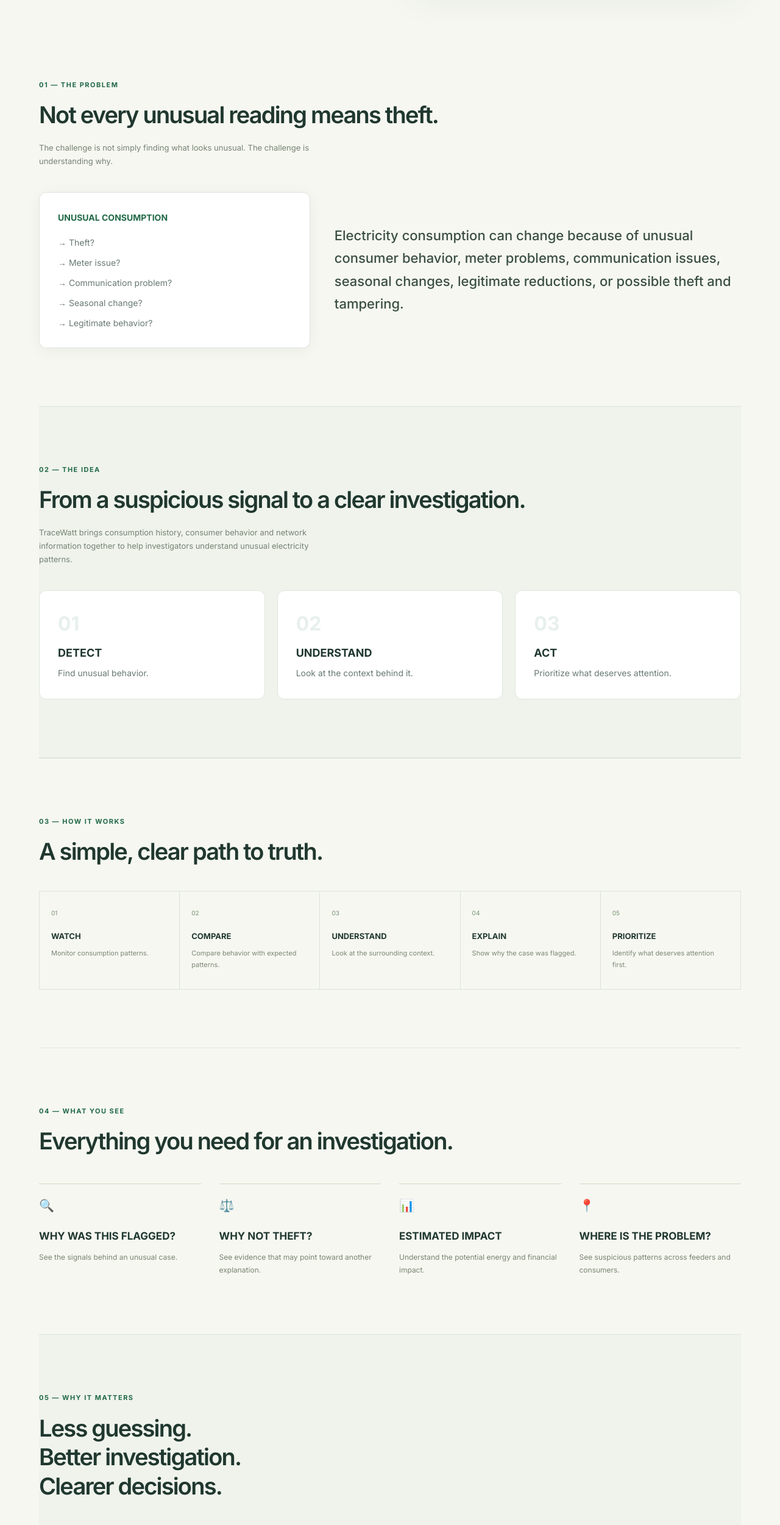
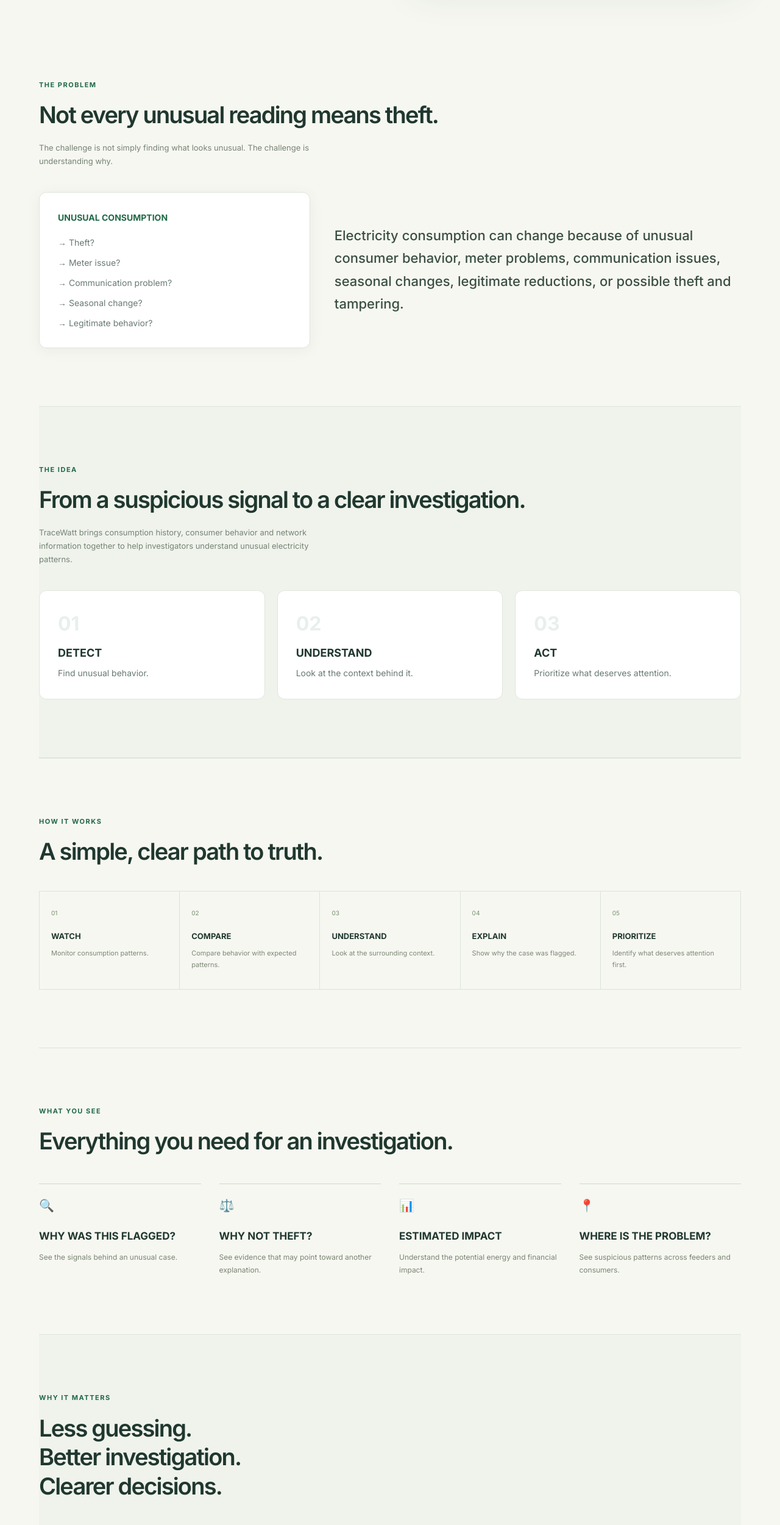
Before and after one commit to Puneethteja/TraceWatt, a React (Vite) app in the folder dashboard/: page / in a window 1280 px wide. Shown: the part 780-3281 px from the top of the page at 61% size. Built offline with nearby package versions, Linux system fonts and the light colour scheme.

Commit message:
style: remove numbering from landing page headings

```diff
--- a/dashboard/src/pages/Landing.jsx
+++ b/dashboard/src/pages/Landing.jsx
@@ -62,7 +62,7 @@ export default function Landing() {
         {/* 01 THE PROBLEM */}
         <section className="landing-section">
           <div className="section-intro">
-            <div className="eyebrow">01 — THE PROBLEM</div>
+            <div className="eyebrow">THE PROBLEM</div>
             <h2>Not every unusual reading means theft.</h2>
             <p>
               The challenge is not simply finding what looks unusual. The challenge is understanding why.
@@ -88,7 +88,7 @@ export default function Landing() {
         {/* 02 THE IDEA */}
         <section className="landing-section gray-bg">
           <div className="section-intro">
-            <div className="eyebrow">02 — THE IDEA</div>
+            <div className="eyebrow">THE IDEA</div>
             <h2>From a suspicious signal to a clear investigation.</h2>
             <p>
               TraceWatt brings consumption history, consumer behavior and network information together to help investigators understand unusual electricity patterns.
@@ -116,7 +116,7 @@ export default function Landing() {
         {/* 03 HOW IT WORKS */}
         <section id="how-it-works" className="landing-section workflow-section">
           <div className="section-intro">
-            <div className="eyebrow">03 — HOW IT WORKS</div>
+            <div className="eyebrow">HOW IT WORKS</div>
             <h2>A simple, clear path to truth.</h2>
           </div>
           <div className="workflow workflow-new">
@@ -131,7 +131,7 @@ export default function Landing() {
         {/* 04 WHAT YOU SEE */}
         <section className="landing-section">
           <div className="section-intro">
-            <div className="eyebrow">04 — WHAT YOU SEE</div>
+            <div className="eyebrow">WHAT YOU SEE</div>
             <h2>Everything you need for an investigation.</h2>
           </div>
           <div className="explain-grid">
@@ -161,7 +161,7 @@ export default function Landing() {
         {/* 05 WHY IT MATTERS */}
         <section id="why-it-matters" className="landing-section gray-bg">
           <div className="section-intro">
-            <div className="eyebrow">05 — WHY IT MATTERS</div>
+            <div className="eyebrow">WHY IT MATTERS</div>
             <h2>Less guessing.<br/>Better investigation.<br/>Clearer decisions.</h2>
           </div>
           <div className="before-after">
@@ -223,7 +223,7 @@ export default function Landing() {
 
         {/* 06 READY TO INVESTIGATE */}
         <section className="landing-cta">
-          <div className="eyebrow">06 — READY TO INVESTIGATE</div>
+          <div className="eyebrow">READY TO INVESTIGATE</div>
           <h2>
             Don't just find what looks wrong.<br/>
             Understand what happened.
```
